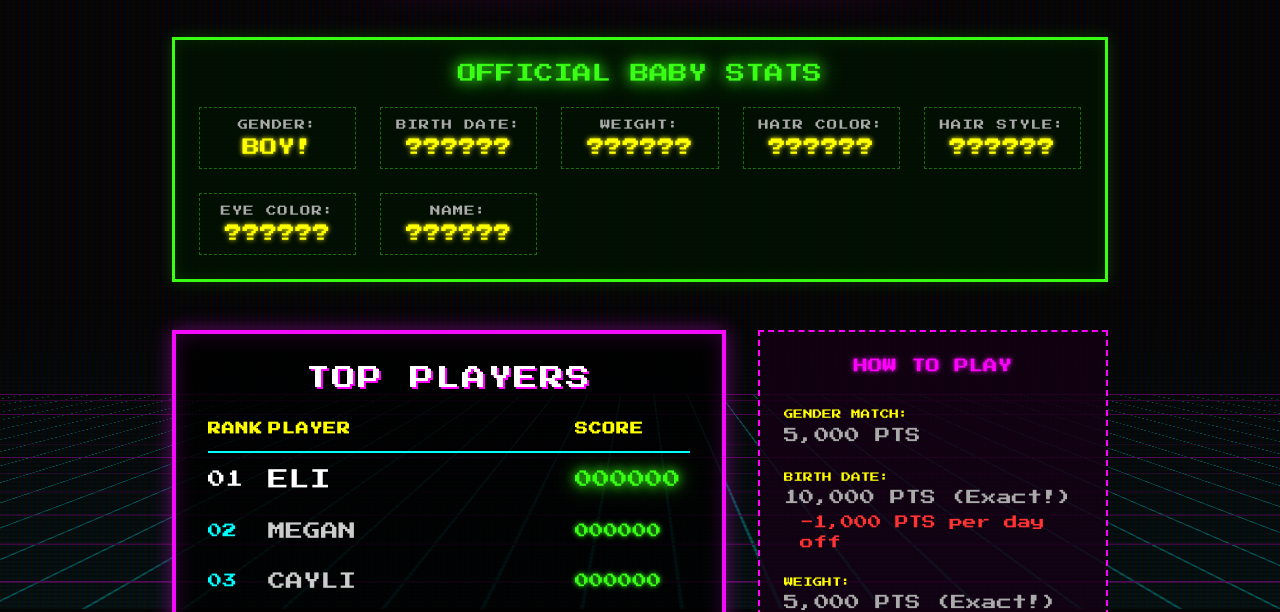
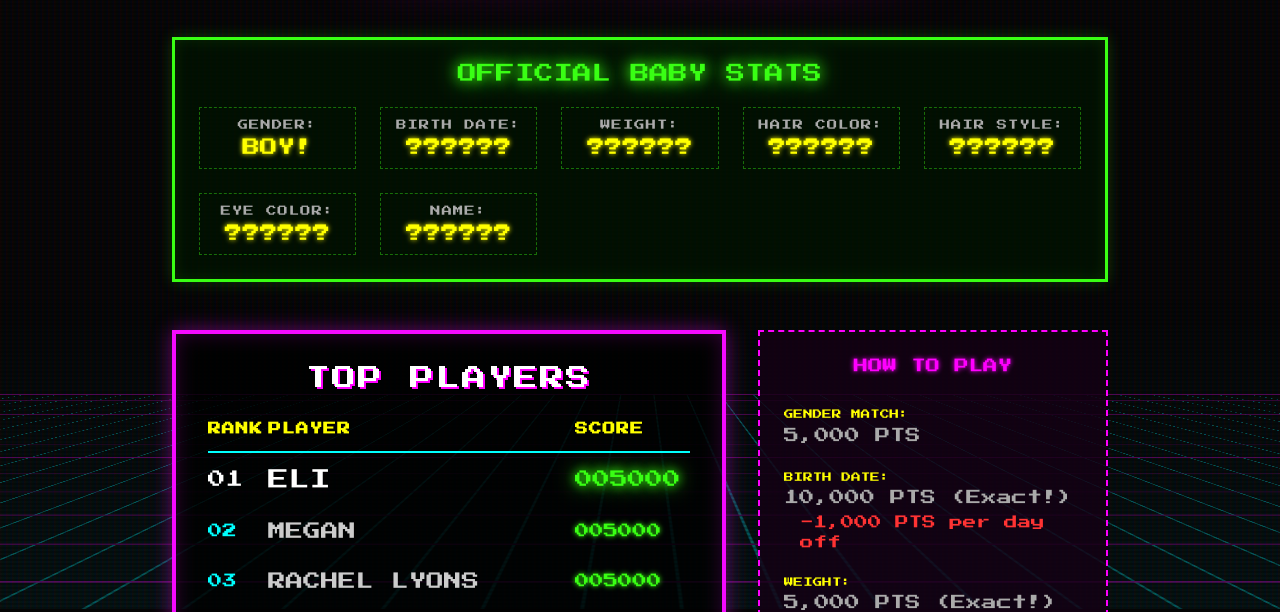
Before and after one commit to deanpenner/PennerPages, a plain HTML site: page scoreboard.html in a window 1280 px wide. Shown: the part 191-803 px from the top of the page. Drawn offline with Linux system fonts and the light colour scheme.

Commit message:
Update JS to safely allow partial score calculation

```diff
--- a/scoreboard.html
+++ b/scoreboard.html
@@ -510,6 +510,7 @@
                     document.querySelector('.insert-coin').textContent = "GAME OVER";
                     document.querySelector('.insert-coin').style.color = "var(--neon-magenta)";
                     document.querySelector('.insert-coin').style.animation = "none";
+                }
 
                 // CALCULATE SCORES
                 const officialDate = new Date(official.birthDate);
@@ -520,28 +521,32 @@
                         let score = 0;
 
                         // 1. Gender (5,000 pts)
-                        if (player.gender === official.gender) score += 5000;
+                        if (official.gender && player.gender === official.gender) score += 5000;
 
                         // 2. Birth Date (10,000 pts base, -1,000 per day off)
+                        if (official.birthDate) {
                             const playerDate = new Date(player.date);
                             const dayDiff = Math.abs((playerDate - officialDate) / (1000 * 60 * 60 * 24));
                             let dateScore = 10000 - (dayDiff * 1000);
                             if (dateScore > 0) score += dateScore;
+                        }
 
                         // 3. Weight (5,000 pts base, -500 per oz off)
+                        if (official.weightLbs > 0) {
                             const playerTotalOz = getWeightOunces(player.weight);
                             const ozDiff = Math.abs(playerTotalOz - officialTotalOz);
                             let weightScore = 5000 - (ozDiff * 500);
                             if (weightScore > 0) score += weightScore;
+                        }
 
                         // 4. Hair Color (2,000 pts)
-                        if (player.hair === official.hairColor) score += 2000;
+                        if (official.hairColor && player.hair === official.hairColor) score += 2000;
 
                         // 5. Hair Situation (2,000 pts)
-                        if (player.hairSituation === official.hairSituation) score += 2000;
+                        if (official.hairSituation && player.hairSituation === official.hairSituation) score += 2000;
 
                         // 6. Eye Color (2,000 pts)
-                        if (player.eye === official.eyeColor) score += 2000;
+                        if (official.eyeColor && player.eye === official.eyeColor) score += 2000;
 
                         // 7. Jackpot Name Picked (10,000 pts)
                         if (chosenNameLower && chosenNameLower.length > 0) {
@@ -557,7 +562,6 @@
 
                     // Sort by highest score
                     players.sort((a, b) => b.score - a.score);
-                }
 
                 // Render Table
                 players.forEach((player, index) => {
```
Lines whose indentation alone changed are shown as unchanged.
